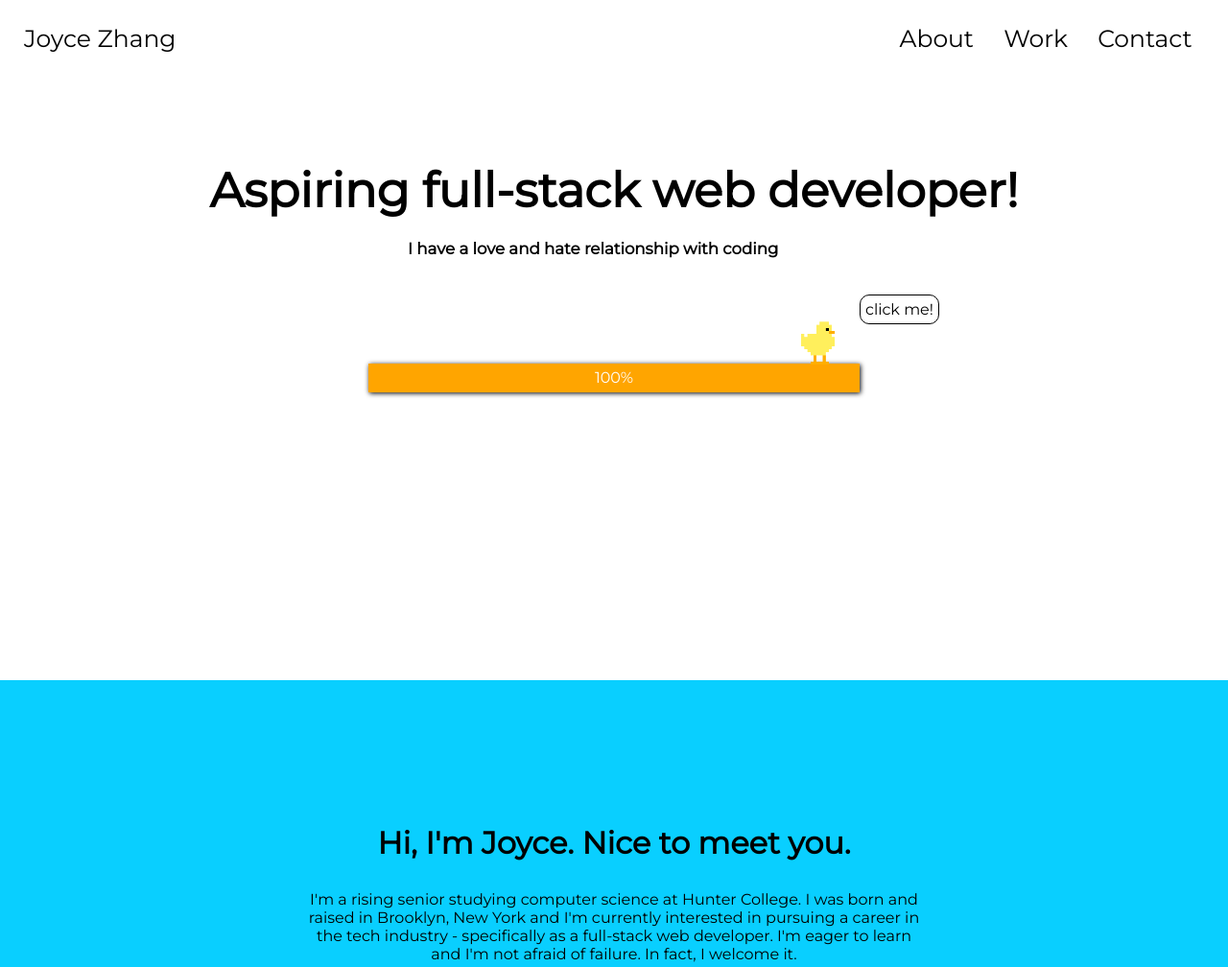
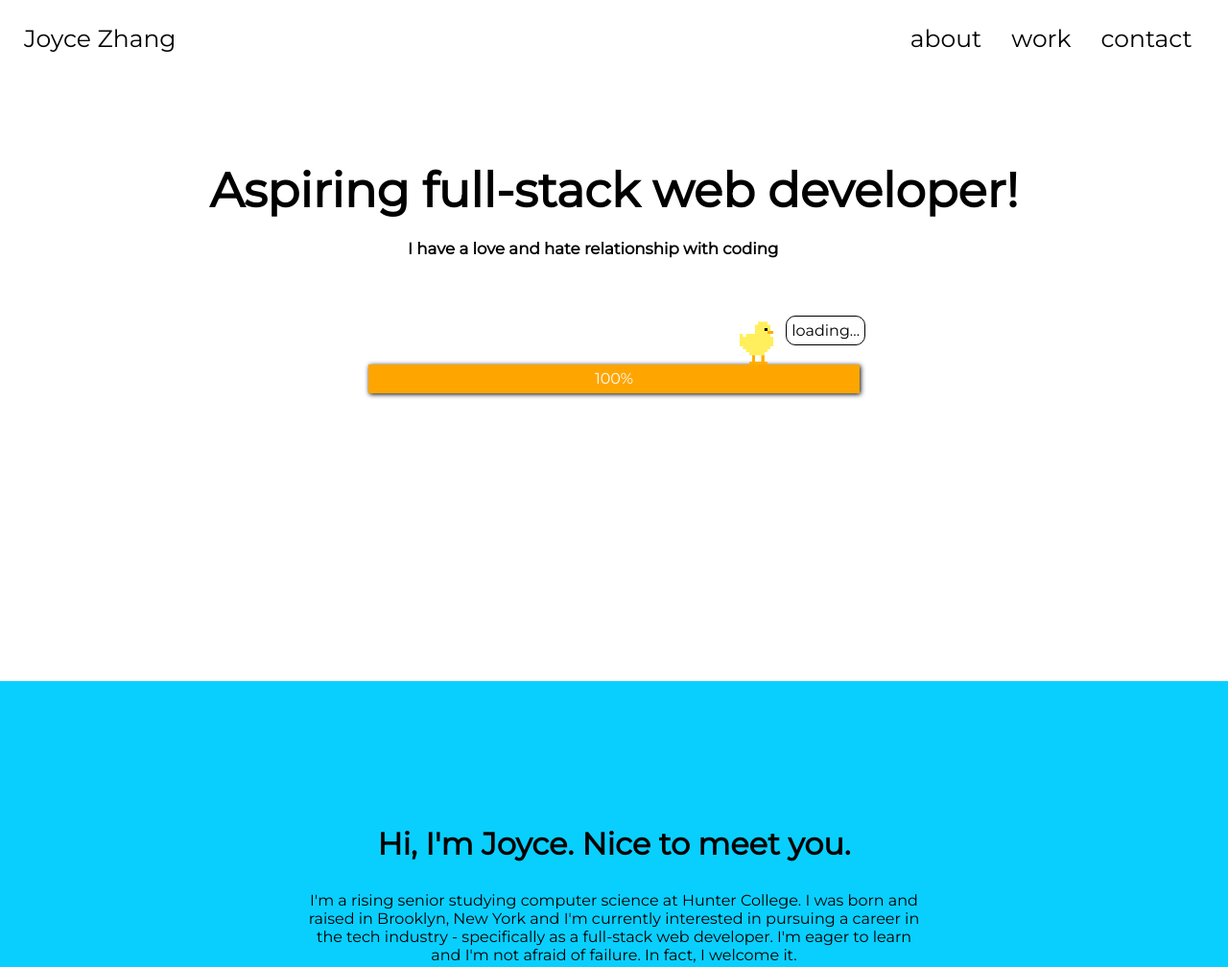
Before and after one commit to JZBlank/JZBlank.github.io, a plain HTML site: page index.html in a window 1280 px wide. Shown: the top 1008 px of the page at 96% size. Drawn offline with Linux system fonts and the light colour scheme.

Commit message:
updated animation for duck + text

```diff
--- a/index.html
+++ b/index.html
@@ -18,9 +18,9 @@
   <header>
     <nav class="links">
       <a href="#"><div class="name">Joyce Zhang</div><a>
-      <a href="#_profile" class="link1">About</a>
-      <a href="#_projects" class="link2">Work</a>
-      <a href="#" class="link3">Contact</a>
+      <a href="#_profile" class="link1">about</a>
+      <a href="#_projects" class="link2">work</a>
+      <a href="#" class="link3">contact</a>
     </nav>
   </header>
   <body>
@@ -33,12 +33,12 @@
     </div>
 
     <div class="chicken_container">
-        <img src="img/chicken.png" alt="Chicken">
+      <img src="img/chicken.png" alt="Chicken">
+      <div class="message">
+        <div class="duck_message">loading...</div>
+        <div class="click_message">click me!</div>
+      </div>
     </div>
-    <div class="message">
-      <div class="duck_message">loading...</div>
-      <div class="click_message">click me!</div>
-      </div>
     </div>
 
 
--- a/style.css
+++ b/style.css
@@ -30,6 +30,7 @@ body{
 nav {
   height: 65px;
 }
+
 nav a{
   margin: 1%;
   text-decoration: none;
@@ -37,7 +38,7 @@ nav a{
 }
 
 nav a:hover{
-  border-bottom: 2px solid black;
+  border-bottom: 2px solid orange;
   padding-bottom: 3px;
   transition-duration: 0.2s;
 }
@@ -55,58 +56,57 @@ nav a:hover{
 
 .chicken_container{
   margin-top: 50px;
-}
-
-
-.home_welcome img{
-  margin-left: 30vw;
-  top: 9.5vw;
-  width: 3vw;
-  left: 77.5vw;
-  position: absolute;
-  border: 1px solid black;
+  margin-bottom: 5px;
+  overflow: auto;
 }
 
 .chicken_container img{
-  margin-left: 65vw;
   width: 4%;
+  float: left;
+  margin-left: 60vw;
 }
 
 .message{
-  position: absolute;
-  left: 70vw;
-  top: 24vw;
-  border: 1px solid black;
-  border-radius: 10px;
   padding: 5px;
+  margin-top: -100px;
+  border: 1px solid red;
 }
 
 .message .duck_message{
+  border-radius: 10px;
+  width: fit-content;
+  float: left;
+  border: 1px solid black;
   animation-fill-mode: forwards;
   animation-name: fadeMessage;
   animation-delay: 5s;
+  padding: 5px;
+  animation-duration: 1s;
 }
 
 @keyframes fadeMessage {
   0%{}
-  50%{opacity: 50%;}
+  50%{opacity: 30%;}
   100%{opacity: 0%;}
 }
 
 .message .click_message{
-  position: absolute;
-  top: 0;
+  border-radius: 10px;
+  width: fit-content;
+  float: left;
+  border: 1px solid black;
+  animation-fill-mode: forwards;
+  animation-name: showMessage;
+  animation-delay: 6s;
+  animation-duration: 1s;
+  padding: 5px;
   opacity: 0%;
-  margin-top: 5px;
-  animation-name: showMessage;
-  animation-delay: 5s;
-  animation-fill-mode: forwards;
 }
 
 @keyframes showMessage{
   0%{}
   50%{opacity: 50%;}
-  100%{opacity: 100%;}
+  100%{opacity: 100%; transform: translateX(-85px)}
 }
 
 .home_welcome h1{
```
